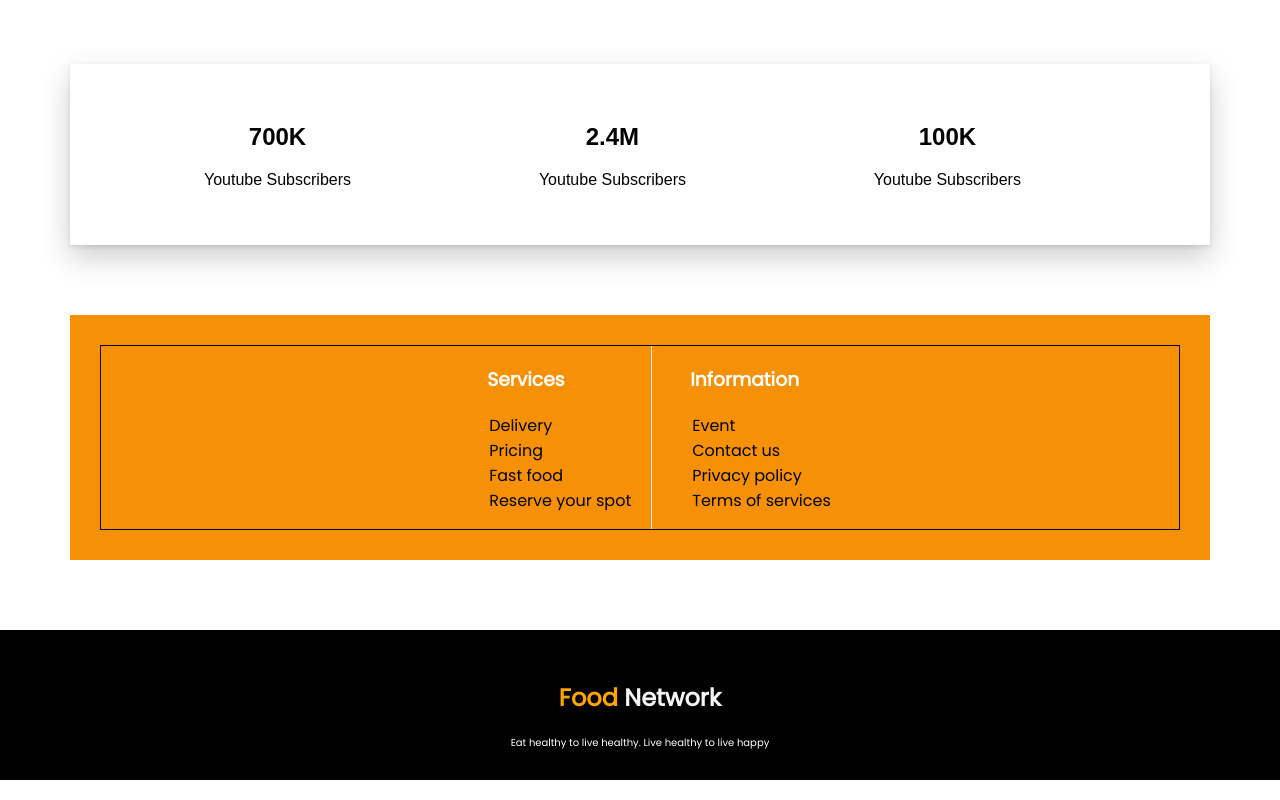
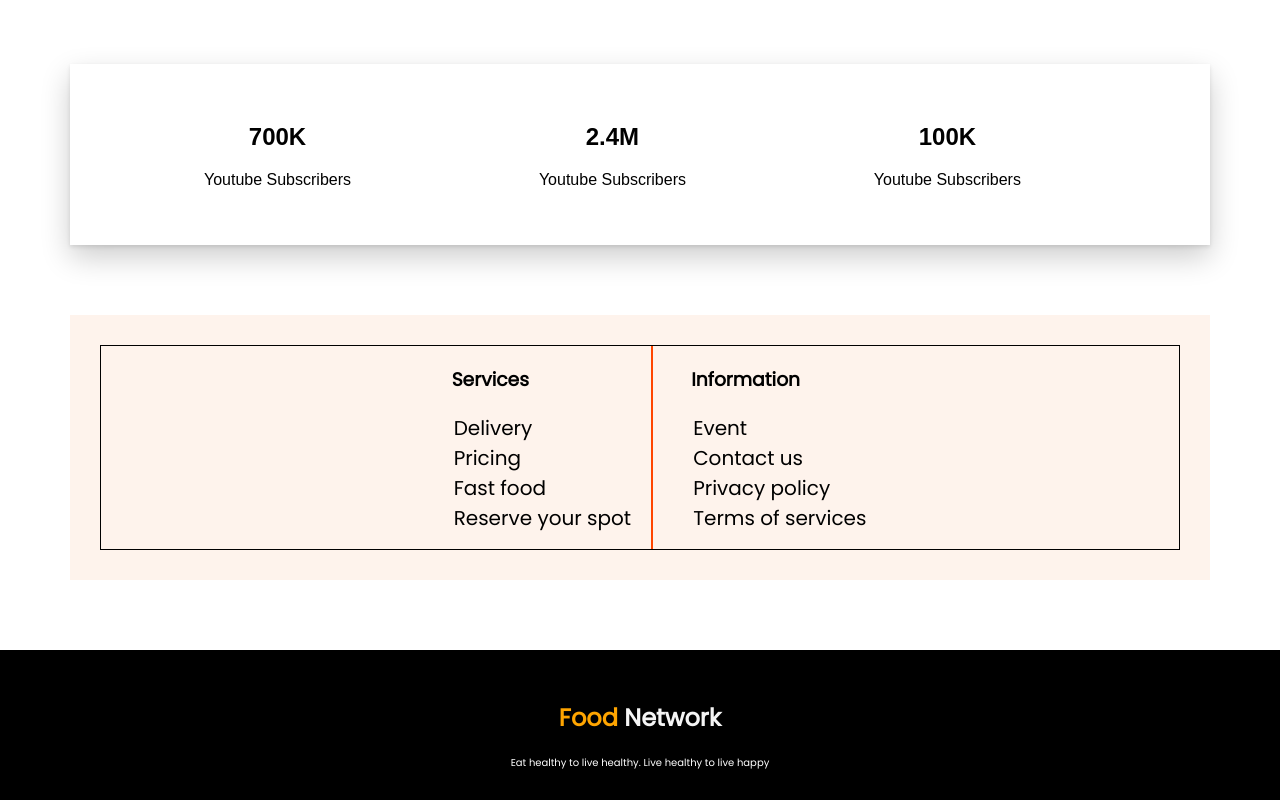
Before and after one commit to MinhajulAkib/food-website, a plain HTML site: page index.html in a window 1280 px wide. Shown: the part 1922-2722 px from the top of the page. Drawn offline with Linux system fonts and the light colour scheme.

Commit message:
service and information

```diff
--- a/style.css
+++ b/style.css
@@ -127,15 +127,15 @@ img.about-image {
 }
 .footer-content {
   padding: 30px;
-  background-color: #f69107;
-  color: #fff;
+  background-color: #FEF3EC;
+  color: #black;
   margin: 70px;
 }
 .footer-content-list.float-right {
   padding-right: 20px;
 }
 .footer-content-list.float-left {
-  border-left: 1px solid #f2f2f2;
+  border-left: 2px solid orangered;
 }
 .footer-content ul li {
   list-style: none;
@@ -144,6 +144,7 @@ img.about-image {
 .footer-content ul li a {
   text-decoration: none;
   color: black;
+  font-size: 20px;
 }
 .footer-title {
   margin-left: 38px;
```
